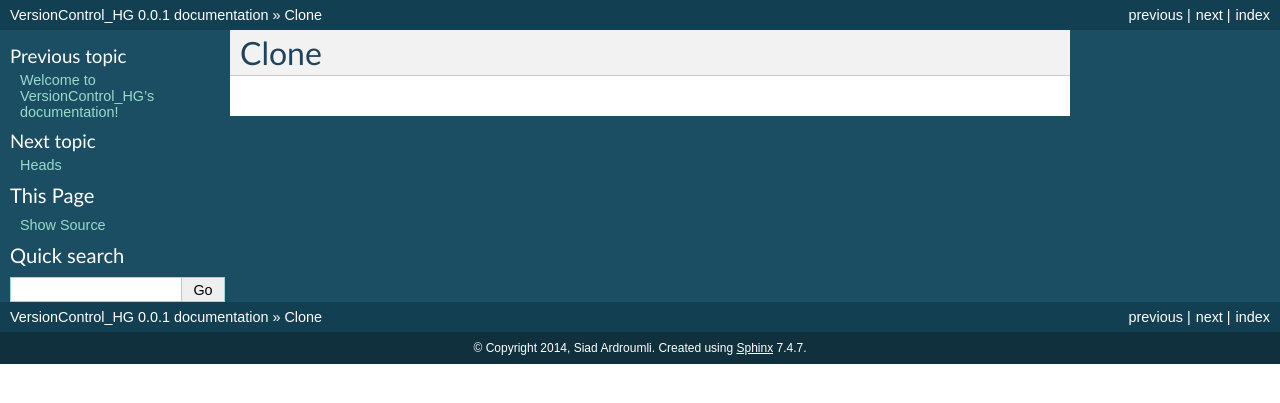
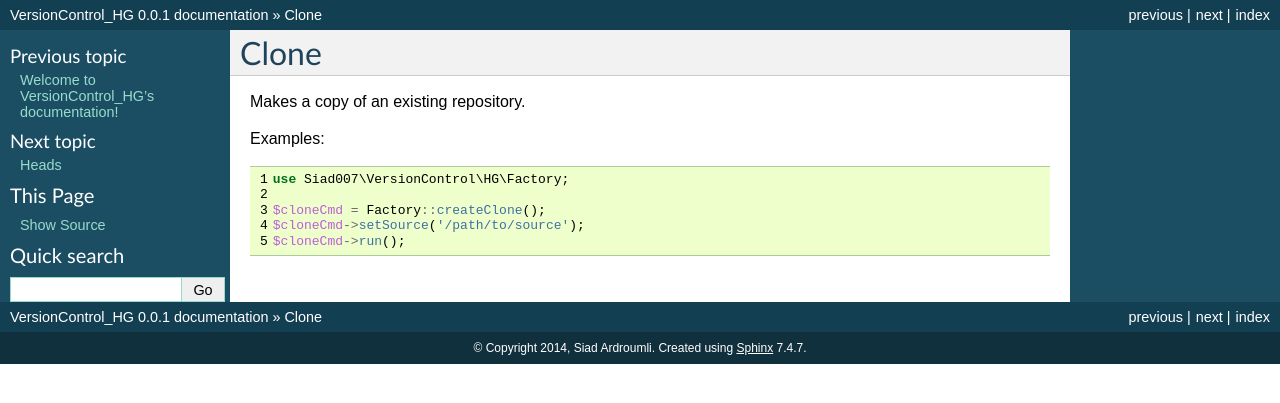
Before and after one commit to siad007/versioncontrol_hg, a Sphinx documentation site: the page built from docs/commands/clone.rst, in a window 1280 px wide. Shown: the top 403 px of the page. Built offline with Sphinx 7.4.7, drawn with Linux system fonts in a browser that asks for light colours.

Commit message:
Added test and additions to the clone command

```diff
--- a/docs/commands/clone.rst
+++ b/docs/commands/clone.rst
@@ -1,2 +1,15 @@
 Clone
 =====
+
+Makes a copy of an existing repository.
+
+Examples:
+
+.. code-block:: php
+    :linenos:
+
+    use Siad007\VersionControl\HG\Factory;
+
+    $cloneCmd = Factory::createClone();
+    $cloneCmd->setSource('/path/to/source');
+    $cloneCmd->run();
```
Also changed, not shown: 2 other files.
